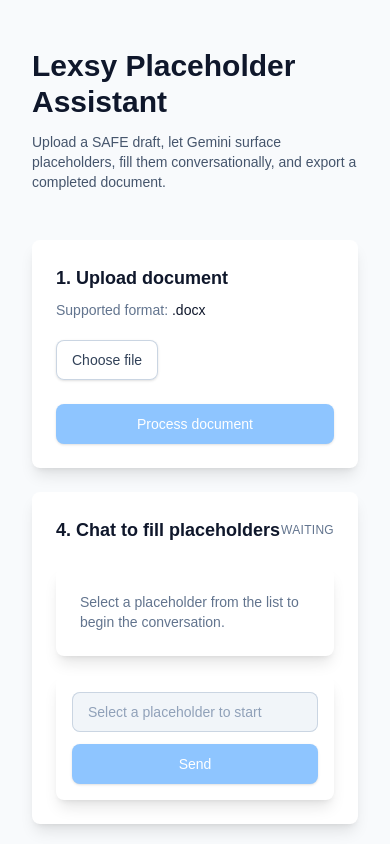
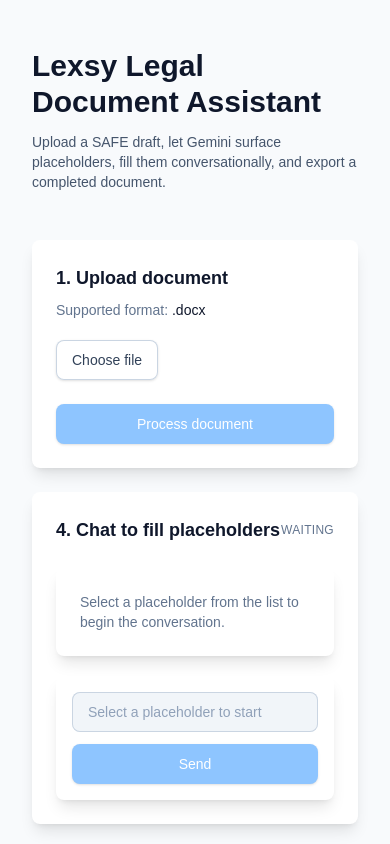
Before and after one commit to dishit7/law-bot, a Next.js app: page / in a window 390 px wide. Shown: the top 844 px of the page. Built offline with nearby package versions, Linux system fonts and the light colour scheme.

Commit message:
update title for clarity and enhance file name display in upload panel for better responsivenesschange

```diff
--- a/app/page.tsx
+++ b/app/page.tsx
@@ -145,7 +145,7 @@
     <div className="min-h-screen bg-slate-50 py-12">
       <main className="mx-auto flex w-full max-w-7xl flex-col gap-12 px-8 text-slate-900">
         <header className="space-y-3">
-          <h1 className="text-3xl font-semibold text-slate-900">Lexsy Placeholder Assistant</h1>
+          <h1 className="text-3xl font-semibold text-slate-900">Lexsy Legal Document Assistant</h1>
           <p className="text-sm text-slate-600">
             Upload a SAFE draft, let Gemini surface placeholders, fill them conversationally, and
             export a completed document.
--- a/components/UploadPanel.tsx
+++ b/components/UploadPanel.tsx
@@ -49,9 +49,11 @@
           </label>
         </div>
         {fileName && (
-          <span className="inline-flex max-w-full items-center rounded-full bg-slate-100 px-3 py-1 text-sm font-medium text-slate-700">
-            <span className="truncate">{fileName}</span>
-          </span>
+          <div className="sm:flex-1 sm:min-w-0">
+            <span className="inline-flex w-full items-center rounded-full bg-slate-100 px-3 py-1 text-sm font-medium text-slate-700 sm:w-auto sm:max-w-full">
+              <span className="truncate">{fileName}</span>
+            </span>
+          </div>
         )}
       </div>
       <button
```
